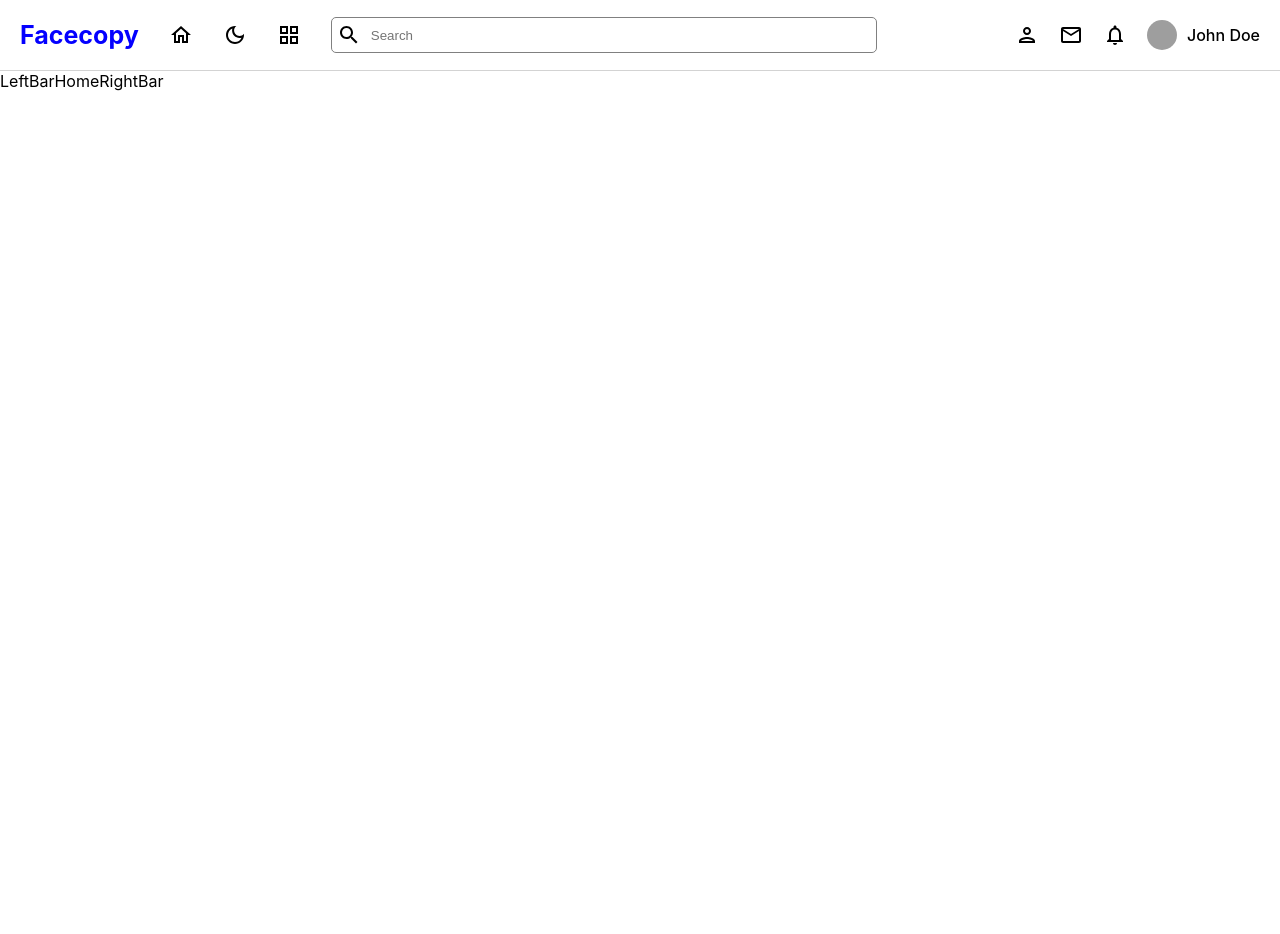
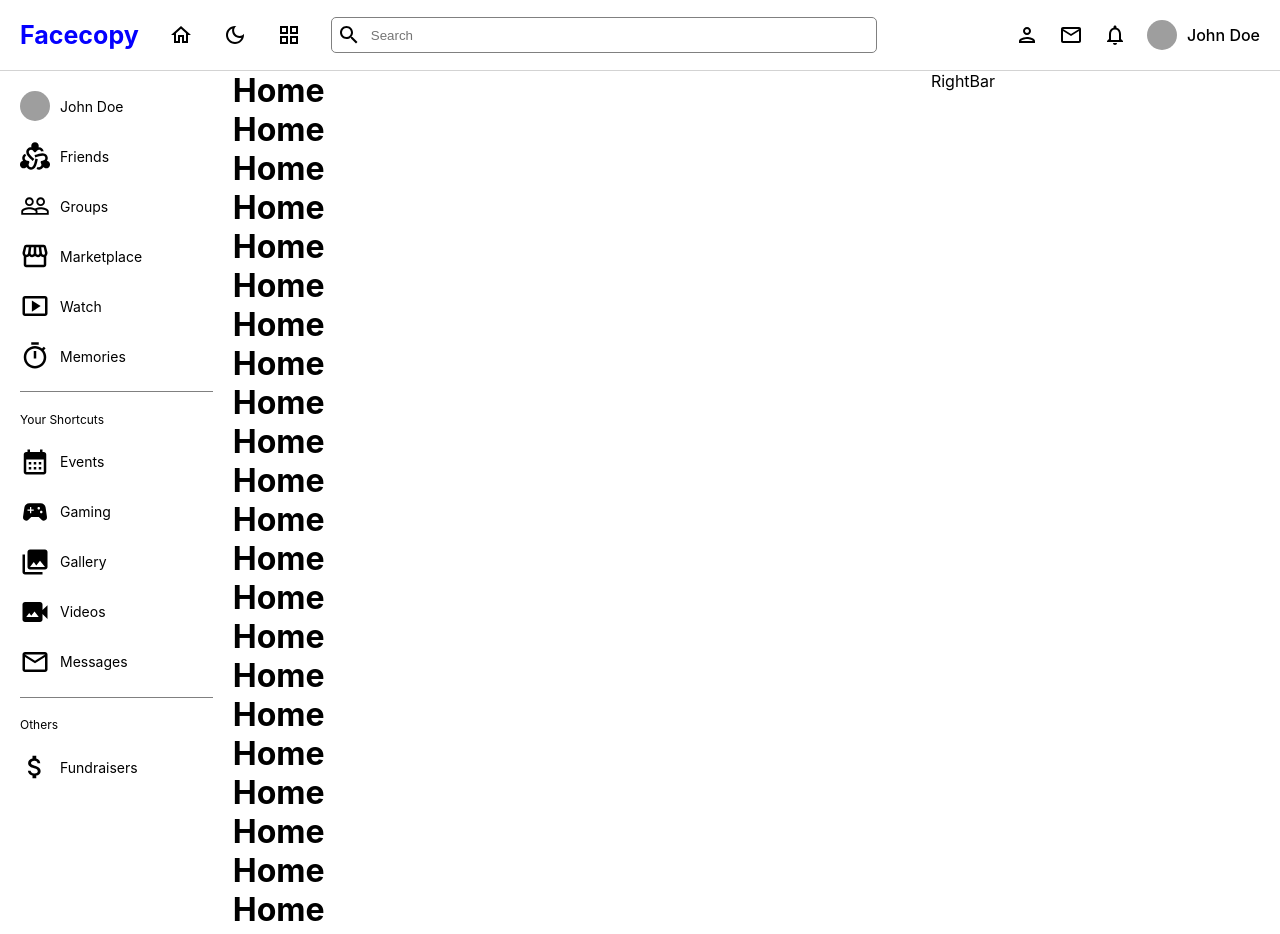
Before and after one commit to imak02/facecopy, a React (Create React App) app: page / in a window 1280 px wide. Shown: the top 934 px of the page. Before the commit the page ends 800 px from the top, so only its background shows below. Built offline with nearby package versions, Linux system fonts and the light colour scheme; grey boxes are pictures that could not be loaded.

Commit message:
Left sidebar and flex sizing for all components

```diff
--- a/src/App.js
+++ b/src/App.js
@@ -12,6 +12,7 @@ import Navbar from "./components/navbar/Navbar";
 import Home from "./pages/homepage/Home";
 import Profile from "./pages/profile/Profile";
 import Error from "./pages/error/Error";
+import "./app.scss";
 
 function App() {
   const currentUser = true;
@@ -20,16 +21,18 @@ function App() {
     return (
       <div>
         <Navbar />
-        <div style={{ display: "flex" }}>
+        <div className="body">
           <LeftBar />
-          <Outlet />
+          <div className="outlet">
+            <Outlet />
+          </div>
           <RightBar />
         </div>
       </div>
     );
   };
 
-  const ProtectedRoute = ({children}) => {
+  const ProtectedRoute = ({ children }) => {
     if (!currentUser) {
       return <Navigate to="/login" />;
     }
--- /dev/null
+++ b/src/app.scss
@@ -0,0 +1,6 @@
+.body {
+  display: flex;
+  .outlet {
+    flex: 6;
+  }
+}
--- a/src/components/leftBar/LeftBar.jsx
+++ b/src/components/leftBar/LeftBar.jsx
@@ -1,7 +1,92 @@
-import "./leftBar.scss"
+import "./leftBar.scss";
+import Diversity2OutlinedIcon from "@mui/icons-material/Diversity2Outlined";
+import PeopleOutlineIcon from "@mui/icons-material/PeopleOutline";
+import StorefrontOutlinedIcon from "@mui/icons-material/StorefrontOutlined";
+import SmartDisplayOutlinedIcon from "@mui/icons-material/SmartDisplayOutlined";
+import TimerOutlinedIcon from "@mui/icons-material/TimerOutlined";
+import CalendarMonthIcon from "@mui/icons-material/CalendarMonth";
+import SportsEsportsIcon from "@mui/icons-material/SportsEsports";
+import CollectionsIcon from "@mui/icons-material/Collections";
+import VideoCameraBackIcon from "@mui/icons-material/VideoCameraBack";
+import EmailOutlinedIcon from "@mui/icons-material/EmailOutlined";
+import AttachMoneyOutlinedIcon from "@mui/icons-material/AttachMoneyOutlined";
+import MenuBookIcon from "@mui/icons-material/MenuBook";
+import AutoStoriesIcon from "@mui/icons-material/AutoStories";
 
 export default function LeftBar() {
   return (
-    <div>LeftBar</div>
-  )
+    <div className="leftBar">
+      <div className="container">
+        <div className="menu">
+          <div className="user">
+            <img
+              src="https://images.pexels.com/photos/1229861/pexels-photo-1229861.jpeg?auto=compress&cs=tinysrgb&w=1600"
+              alt="userProfile"
+            />
+            <span>John Doe</span>
+          </div>
+          <div className="item">
+            <Diversity2OutlinedIcon sx={{ fontSize: 30 }} />
+            <span>Friends</span>
+          </div>
+          <div className="item">
+            <PeopleOutlineIcon sx={{ fontSize: 30 }} />
+            <span>Groups</span>
+          </div>
+          <div className="item">
+            <StorefrontOutlinedIcon sx={{ fontSize: 30 }} />
+            <span>Marketplace</span>
+          </div>
+          <div className="item">
+            <SmartDisplayOutlinedIcon sx={{ fontSize: 30 }} />
+            <span>Watch</span>
+          </div>
+          <div className="item">
+            <TimerOutlinedIcon sx={{ fontSize: 30 }} />
+            <span>Memories</span>
+          </div>
+        </div>
+        <hr />
+        <div className="menu">
+          <span>Your Shortcuts</span>
+          <div className="item">
+            <CalendarMonthIcon sx={{ fontSize: 30 }} />
+            <span>Events</span>
+          </div>
+          <div className="item">
+            <SportsEsportsIcon sx={{ fontSize: 30 }} />
+            <span>Gaming</span>
+          </div>
+          <div className="item">
+            <CollectionsIcon sx={{ fontSize: 30 }} />
+            <span>Gallery</span>
+          </div>
+          <div className="item">
+            <VideoCameraBackIcon sx={{ fontSize: 30 }} />
+            <span>Videos</span>
+          </div>
+          <div className="item">
+            <EmailOutlinedIcon sx={{ fontSize: 30 }} />
+            <span>Messages</span>
+          </div>
+        </div>
+        <hr />
+        <div className="menu">
+          <span>Others</span>
+          <div className="item">
+            <AttachMoneyOutlinedIcon sx={{ fontSize: 30 }} />
+            <span>Fundraisers</span>
+          </div>
+          <div className="item">
+            <MenuBookIcon sx={{ fontSize: 30 }} />
+            <span>Tutorials</span>
+          </div>
+          <div className="item">
+            <AutoStoriesIcon sx={{ fontSize: 30 }} />
+            <span>Courses</span>
+          </div>
+        </div>
+      </div>
+    </div>
+  );
 }
--- a/src/components/leftBar/leftBar.scss
+++ b/src/components/leftBar/leftBar.scss
@@ -0,0 +1,57 @@
+.leftBar {
+  flex: 2;
+  position: sticky;
+  top: 70px;
+  height: calc(100vh - 70px);
+  overflow: scroll;
+  &::-webkit-scrollbar {
+    display: none;
+  }
+  .container {
+    padding: 20px;
+
+    hr {
+      margin: 20px 0;
+      border: none;
+      height: 0.5px;
+      background-color: grey;
+    }
+
+    span {
+      font-size: 12px;
+    }
+
+    .menu {
+      display: flex;
+      flex-direction: column;
+      gap: 20px;
+
+      .user {
+        display: flex;
+        align-items: center;
+        gap: 10px;
+
+        img {
+          height: 30px;
+          width: 30px;
+          border-radius: 50%;
+          object-fit: cover;
+        }
+
+        span {
+          font-size: 14px;
+        }
+      }
+
+      .item {
+        display: flex;
+        align-items: center;
+        gap: 10px;
+
+        span {
+          font-size: 14px;
+        }
+      }
+    }
+  }
+}
--- a/src/components/navbar/navbar.scss
+++ b/src/components/navbar/navbar.scss
@@ -6,6 +6,10 @@
   flex-wrap: nowrap;
   height: 50px;
   border-bottom: 1px solid lightgrey;
+  position: sticky;
+  top: 0;
+  z-index: 999;
+  background-color: #fff;
 
   .left {
     display: flex;
@@ -48,7 +52,6 @@
       display: flex;
       align-items: center;
       gap: 10px;
-      font-weight: 500;
       img {
         height: 30px;
         width: 30px;
@@ -56,6 +59,7 @@
         object-fit: cover;
       }
       span {
+        font-weight: 500;
       }
     }
   }
--- a/src/components/rightBar/RightBar.jsx
+++ b/src/components/rightBar/RightBar.jsx
@@ -2,6 +2,6 @@ import "./rightBar.scss"
 
 export default function RightBar() {
   return (
-    <div>RightBar</div>
+    <div className="rightBar">RightBar</div>
   )
 }
--- a/src/components/rightBar/rightBar.scss
+++ b/src/components/rightBar/rightBar.scss
@@ -0,0 +1,10 @@
+.rightBar {
+  flex: 3;
+  position: sticky;
+  top: 70px;
+  height: calc(100vh - 70px);
+  overflow: scroll;
+  &::-webkit-scrollbar {
+    display: none;
+  }
+}
--- a/src/pages/homepage/Home.jsx
+++ b/src/pages/homepage/Home.jsx
@@ -1,7 +1,49 @@
-import "./home.scss"
+import "./home.scss";
 
 export default function Home() {
   return (
-    <div>Home</div>
-  )
+    <div>
+      <h1>Home</h1>
+      <h1>Home</h1>
+      <h1>Home</h1>
+      <h1>Home</h1>
+      <h1>Home</h1>
+      <h1>Home</h1>
+      <h1>Home</h1>
+      <h1>Home</h1>
+      <h1>Home</h1>
+      <h1>Home</h1>
+      <h1>Home</h1>
+      <h1>Home</h1>
+      <h1>Home</h1>
+      <h1>Home</h1>
+      <h1>Home</h1>
+      <h1>Home</h1>
+      <h1>Home</h1>
+      <h1>Home</h1>
+      <h1>Home</h1>
+      <h1>Home</h1>
+      <h1>Home</h1>
+      <h1>Home</h1>
+      <h1>Home</h1>
+      <h1>Home</h1>
+      <h1>Home</h1>
+      <h1>Home</h1>
+      <h1>Home</h1>
+      <h1>Home</h1>
+      <h1>Home</h1>
+      <h1>Home</h1>
+      <h1>Home</h1>
+      <h1>Home</h1>
+      <h1>Home</h1>
+      <h1>Home</h1>
+      <h1>Home</h1>
+      <h1>Home</h1>
+      <h1>Home</h1>
+      <h1>Home</h1>
+      <h1>Home</h1>
+      <h1>Home</h1>
+      <h1>Home</h1>
+    </div>
+  );
 }
```
